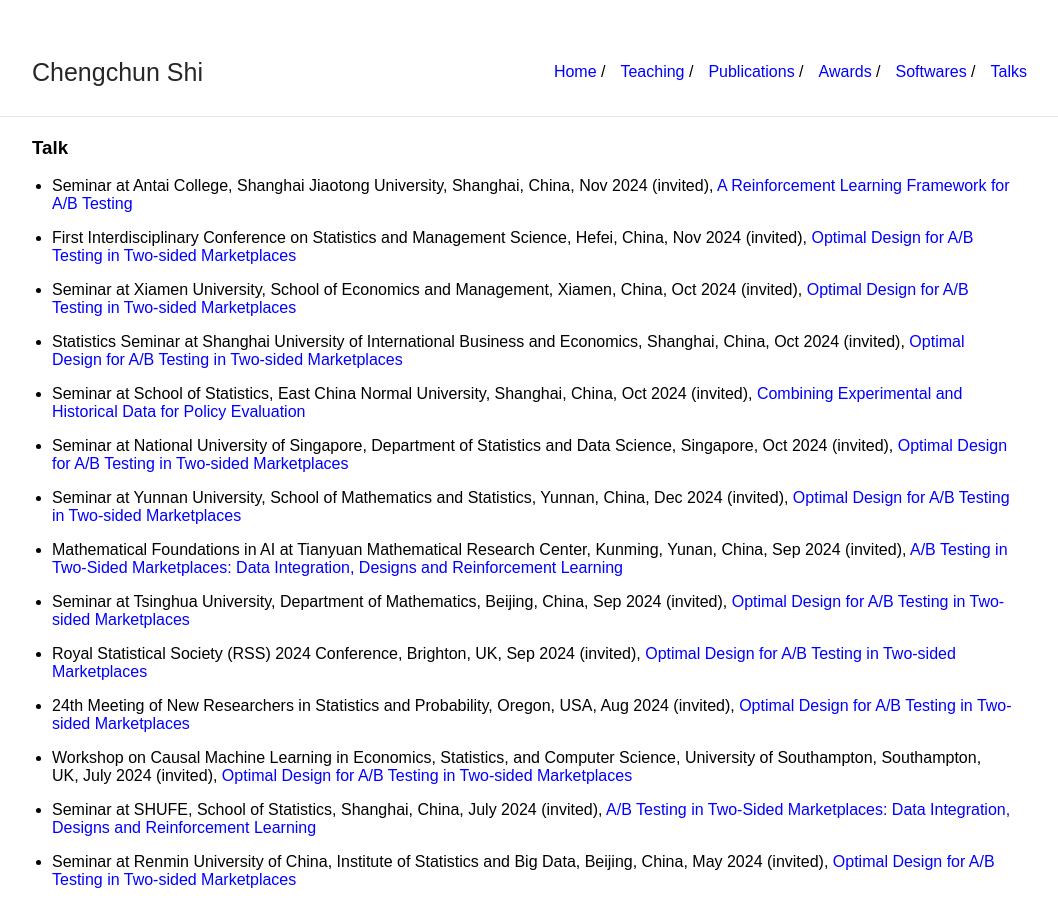
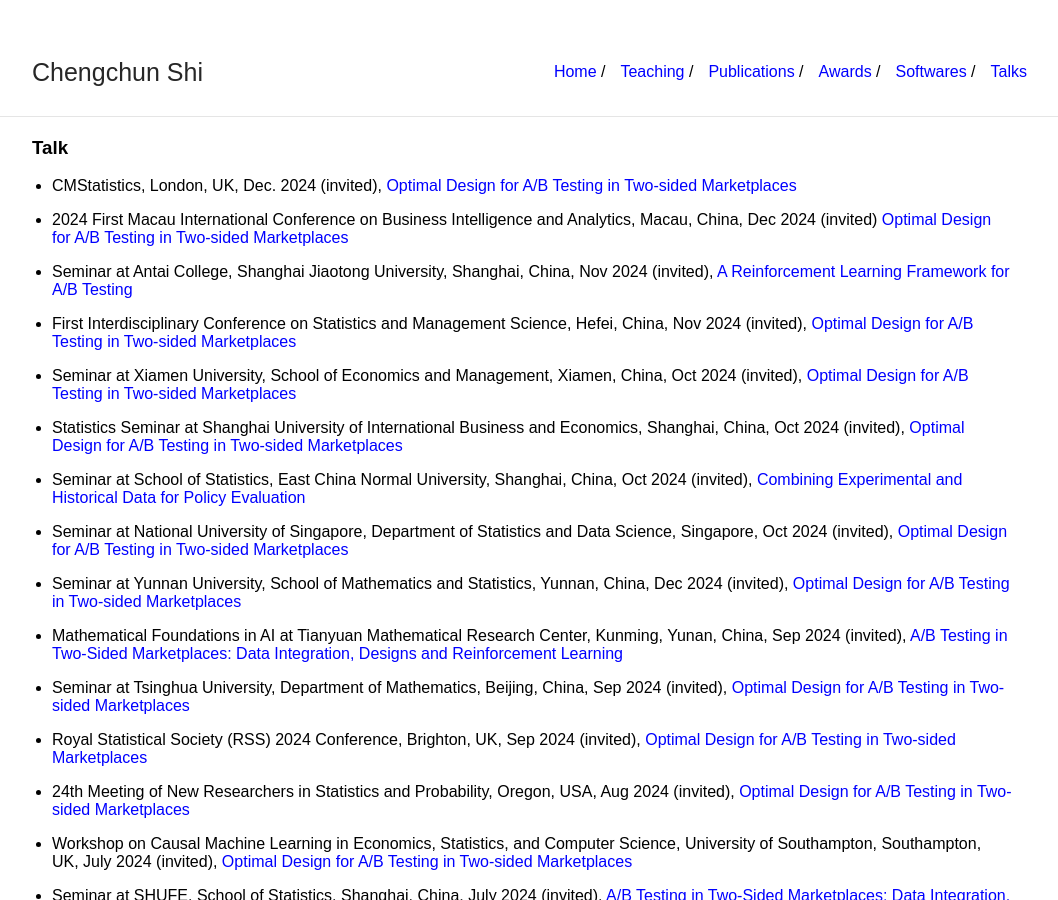
Before and after one commit to callmespring/callmespring.github.io, a Jekyll site: the page built from talk.md, in a window 1280 px wide and 900 px high. Shown: the whole window, without its empty margins (108-1166 px from the left). Built offline with Jekyll 4.4.1, drawn with Linux system fonts in a browser that asks for light colours.

Commit message:
Update talk.md

```diff
--- a/talk.md
+++ b/talk.md
@@ -4,6 +4,10 @@ title: Talk
 ---
 
 ### Talk
+
+* CMStatistics, London, UK, Dec. 2024 (invited), [Optimal Design for A/B Testing in Two-sided Marketplaces](./slides/ARMAdesign.pdf)
+
+* 2024 First Macau International Conference on Business Intelligence and Analytics, Macau, China, Dec 2024 (invited) [Optimal Design for A/B Testing in Two-sided Marketplaces](./slides/ARMAdesign.pdf)
 
 * Seminar at Antai College, Shanghai Jiaotong University, Shanghai, China, Nov 2024 (invited), [A Reinforcement Learning Framework for A/B Testing](./slides/CausalRL.pdf)
 
```
